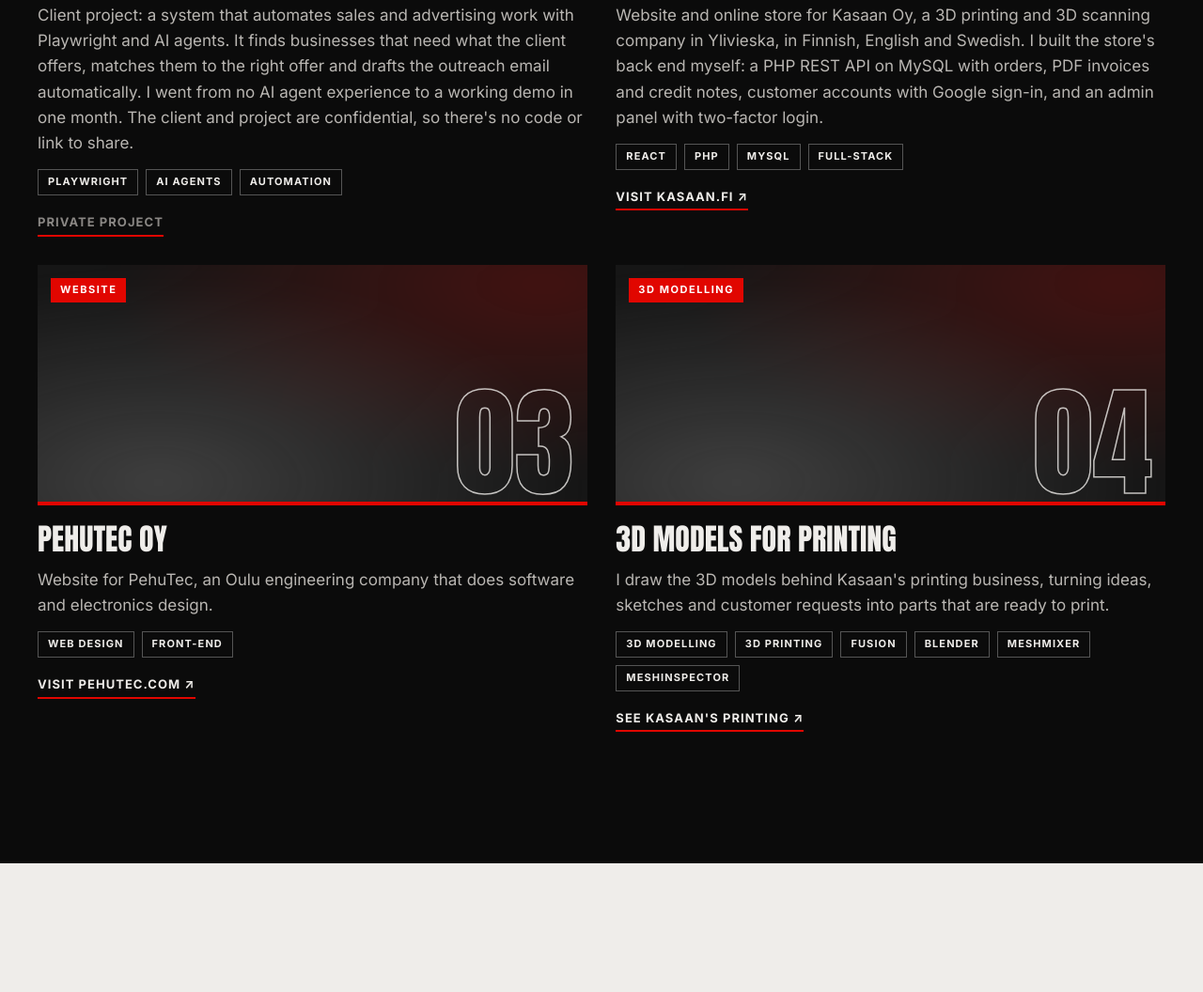
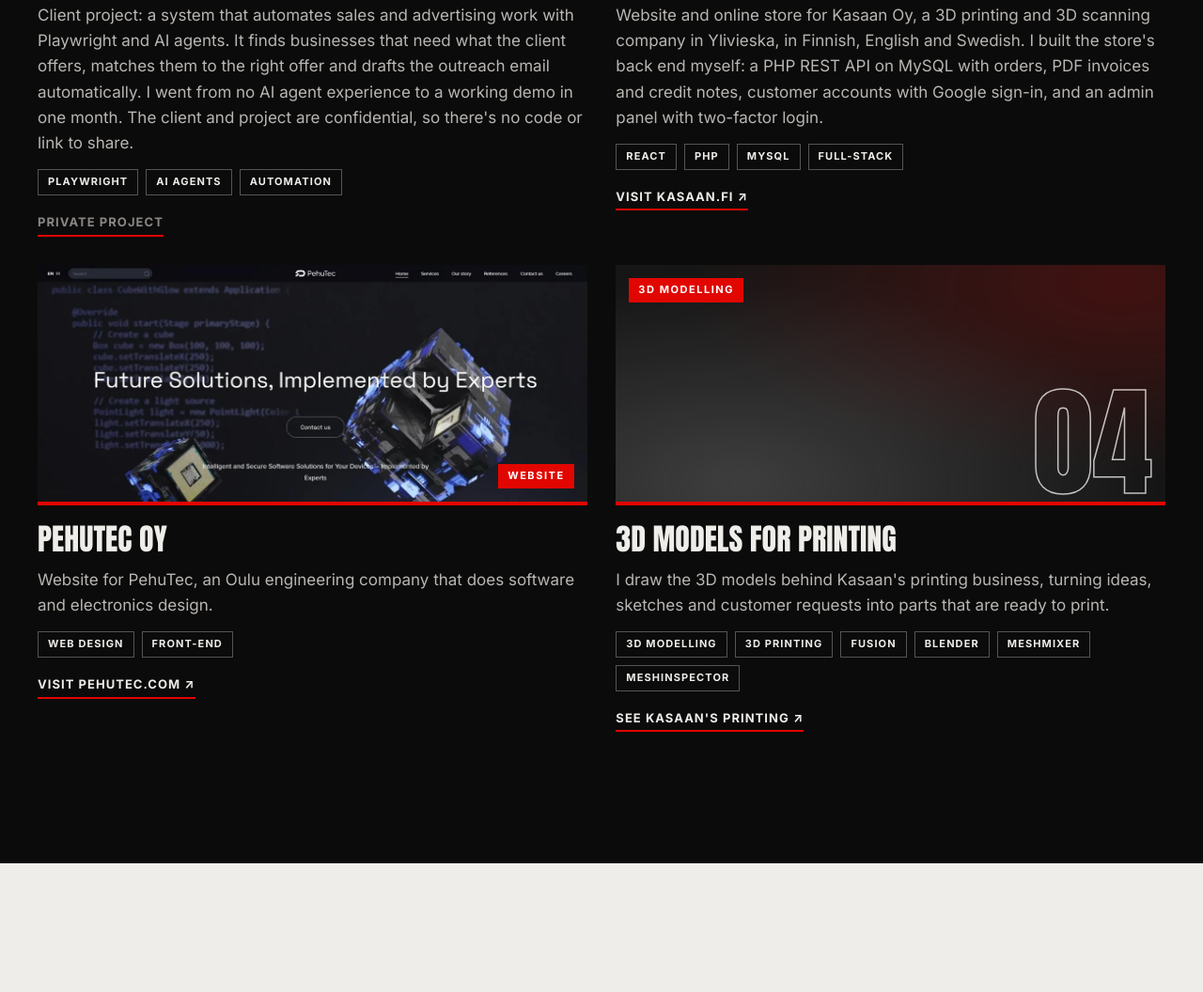
Before and after one commit to nuuttikat/nuuttikat.github.io, a plain HTML site: page index.html in a window 1280 px wide. Shown: the part 3621-4677 px from the top of the page at 94% size. Drawn offline with Linux system fonts and the light colour scheme.

Commit message:
Add PehuTec hero screenshot to project card
Co-Authored-By: Claude Opus 5.5 <noreply@anthropic.com>
Claude-Session: https://claude.ai/code/session_01EvYBP75NChhYA1HTaqP5PC

```diff
--- a/index.html
+++ b/index.html
@@ -161,7 +161,7 @@
             <a class="card-link" href="https://kasaan.fi/">Visit kasaan.fi ↗</a>
           </article>
           <article class="card reveal">
-            <div class="card-art" aria-hidden="true"><em>Website</em><span>03</span></div>
+            <div class="card-art shot"><img src="assets/pehutec-hero.webp" alt="The PehuTec home page: the headline 'Future Solutions, Implemented by Experts' over glowing 3D cubes" width="1200" height="512" loading="lazy"><em>Website</em></div>
             <h3>PehuTec Oy</h3>
             <p>Website for PehuTec, an Oulu engineering company that does software and electronics design.</p>
             <ul class="tags"><li>Web design</li><li>Front-end</li></ul>
```
Also changed, not shown: assets/pehutec-hero.webp (added).
